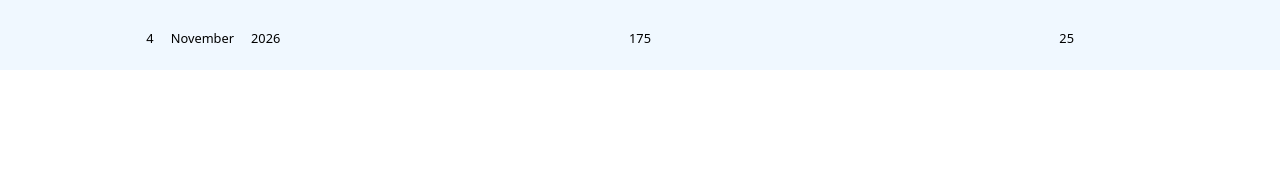
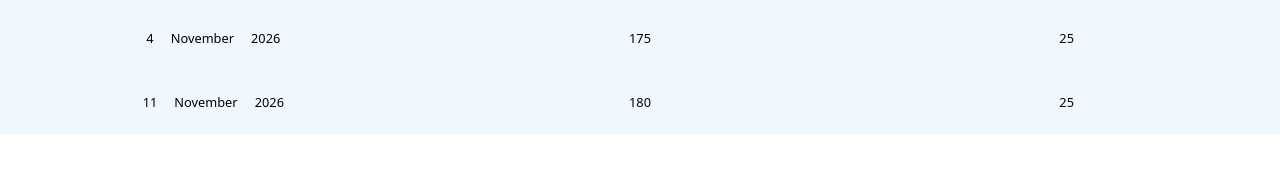
Before and after one commit to vancofnotalive/eggs, a plain HTML site: page index.html in a window 1280 px wide. Shown: the part 242-426 px from the top of the page. Drawn offline with Linux system fonts and the light colour scheme.

Commit message:
Update index.html

```diff
--- a/index.html
+++ b/index.html
@@ -235,6 +235,26 @@ to make a new row make a new role in table-content section -->
 </section>
 
 
+
+<section class="table-row">
+<section class="table-row-element">
+  <span class="day">11</span>
+  <span class="month">November</span>
+  <span class="year">2026</span>
+</section>
+<section class="table-row-element">
+  <span>
+    180
+  </span>
+</section>
+<section class="table-row-element">
+  <span>
+    25
+  </span>
+</section>
+</section>
+
+
                 <!-- contents end -->
             </section>
             <section class="table-total">
```
